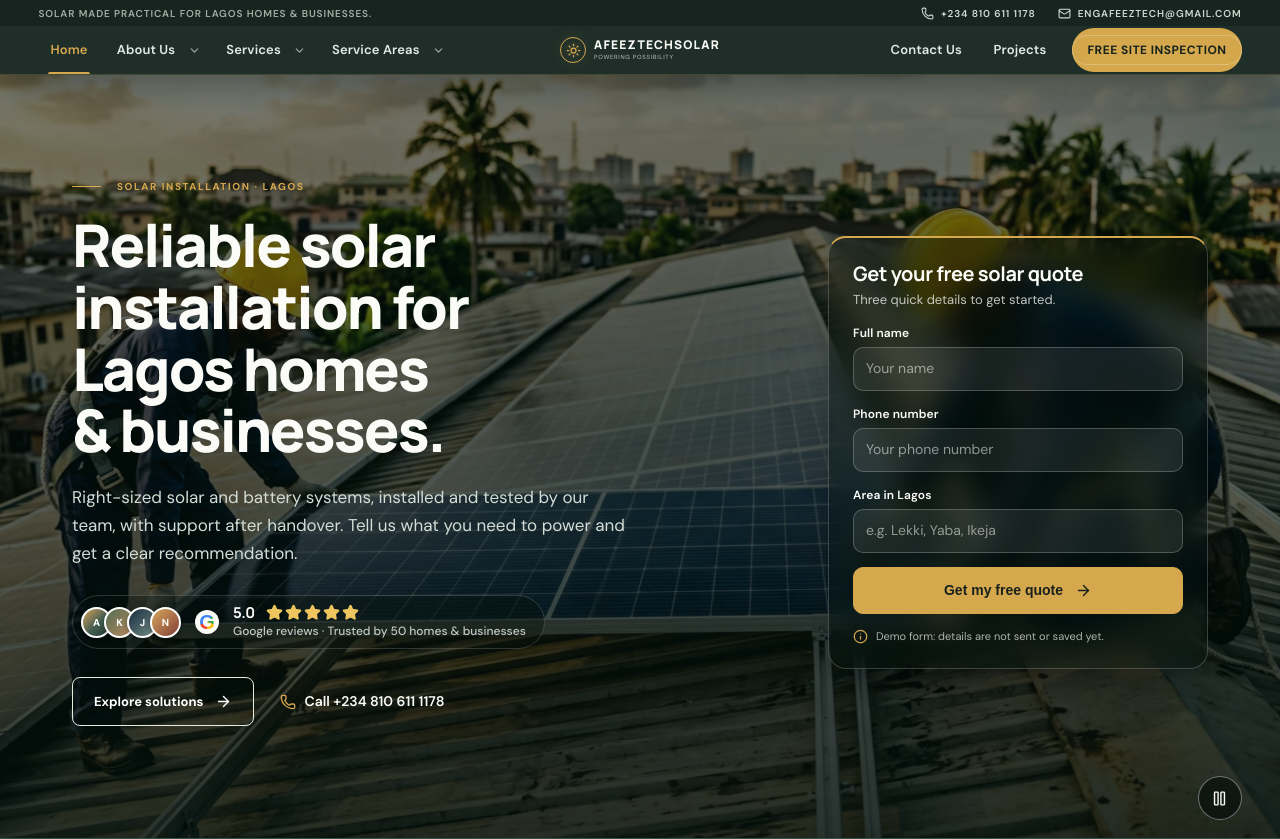
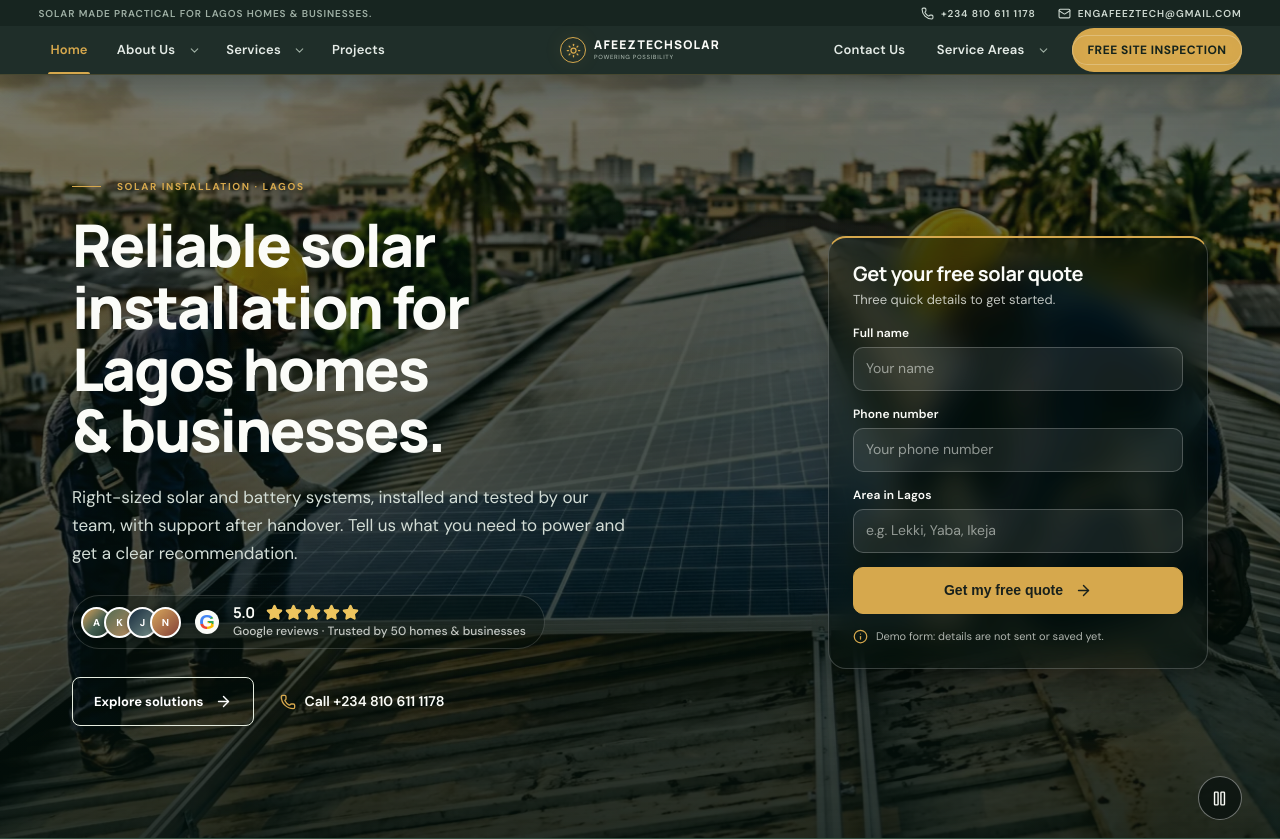
Before and after one commit to Eogunjimi/solara, a React (Vite) app: page / in a window 1280 px wide. Shown: the top 839 px of the page. Built offline with nearby package versions, Linux system fonts and the light colour scheme.

Commit message:
Swap navbar positions of Projects and Service Areas; anchor the right-hand dropdown to the window edge
Co-authored-by: arena-agent <297053741+arena-agent@users.noreply.github.com>

```diff
--- a/src/components/layout/Header.jsx
+++ b/src/components/layout/Header.jsx
@@ -19,13 +19,15 @@ const groups = [
       to: `/services/${service.id}`,
     })),
   },
-  {
-    id: 'areas',
-    label: 'Service Areas',
-    to: '/areas',
-    items: serviceAreas.map((area) => ({ label: area.name, to: `/areas/${area.slug}` })),
-  },
 ];
+
+// Service Areas sits in the right-hand group, next to Contact Us.
+const areasGroup = {
+  id: 'areas',
+  label: 'Service Areas',
+  to: '/areas',
+  items: serviceAreas.map((area) => ({ label: area.name, to: `/areas/${area.slug}` })),
+};
 
 export default function Header() {
   const [open, setOpen] = useState(false);
@@ -56,6 +58,17 @@ export default function Header() {
       breakpoint.removeEventListener('change', resize);
     };
   }, []);
+
+  const renderDropdown = (group) => (
+    <NavDropdown
+      key={group.id}
+      {...group}
+      expanded={expanded === group.id}
+      onExpand={() => setExpanded(group.id)}
+      onClose={() => setExpanded((current) => (current === group.id ? null : current))}
+      onNavigate={closeMenu}
+    />
+  );
 
   return (
     <div className="masthead">
@@ -104,24 +117,16 @@ export default function Header() {
             <NavLink to="/" end onClick={closeMenu}>
               Home
             </NavLink>
-            {groups.map((group) => (
-              <NavDropdown
-                key={group.id}
-                {...group}
-                expanded={expanded === group.id}
-                onExpand={() => setExpanded(group.id)}
-                onClose={() => setExpanded((current) => (current === group.id ? null : current))}
-                onNavigate={closeMenu}
-              />
-            ))}
+            {groups.map(renderDropdown)}
+            <NavLink to="/projects" onClick={closeMenu}>
+              Projects
+            </NavLink>
           </div>
           <div className="nav-links nav-links--right">
             <NavLink to="/contact" onClick={closeMenu}>
               Contact Us
             </NavLink>
-            <NavLink to="/projects" onClick={closeMenu}>
-              Projects
-            </NavLink>
+            {renderDropdown(areasGroup)}
             <a className="nav-phone-mobile" href={siteConfig.phoneHref} onClick={closeMenu}>
               <Phone size={15} aria-hidden="true" /> {siteConfig.phone}
             </a>
--- a/src/styles/layout.css
+++ b/src/styles/layout.css
@@ -305,6 +305,13 @@
 #nav-areas {
   grid-template-columns: repeat(2, minmax(196px, 1fr));
   width: min(560px, calc(100vw - 32px));
+}
+@media (min-width: 1024px) {
+  /* The right-hand group sits at the window edge, so its panel opens leftwards. */
+  .nav-links--right .nav-submenu {
+    left: auto;
+    right: 0;
+  }
 }
 .nav-submenu a {
   display: flex;
```
Also changed, not shown: 1 other file (tests, documents, lock files or other folders).
